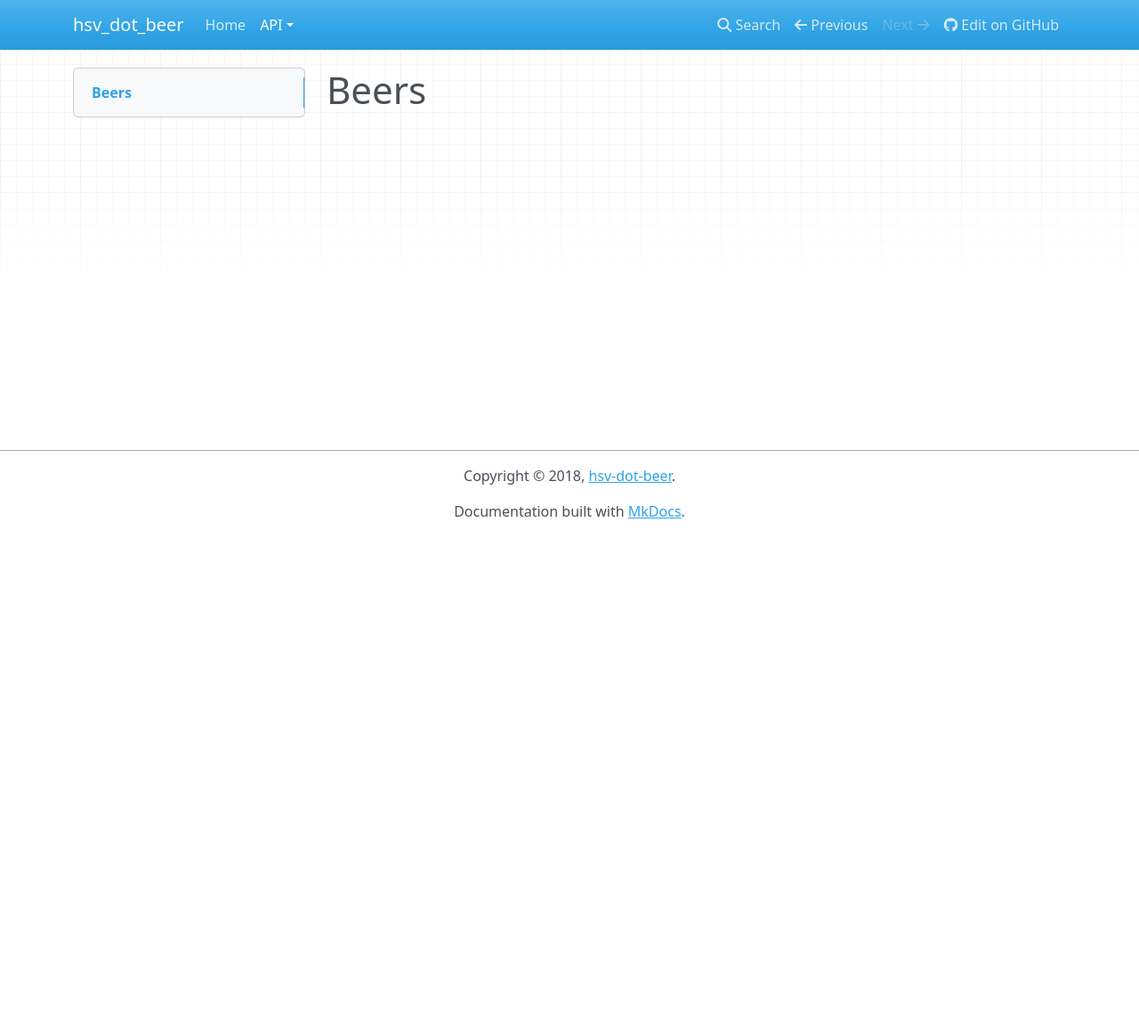
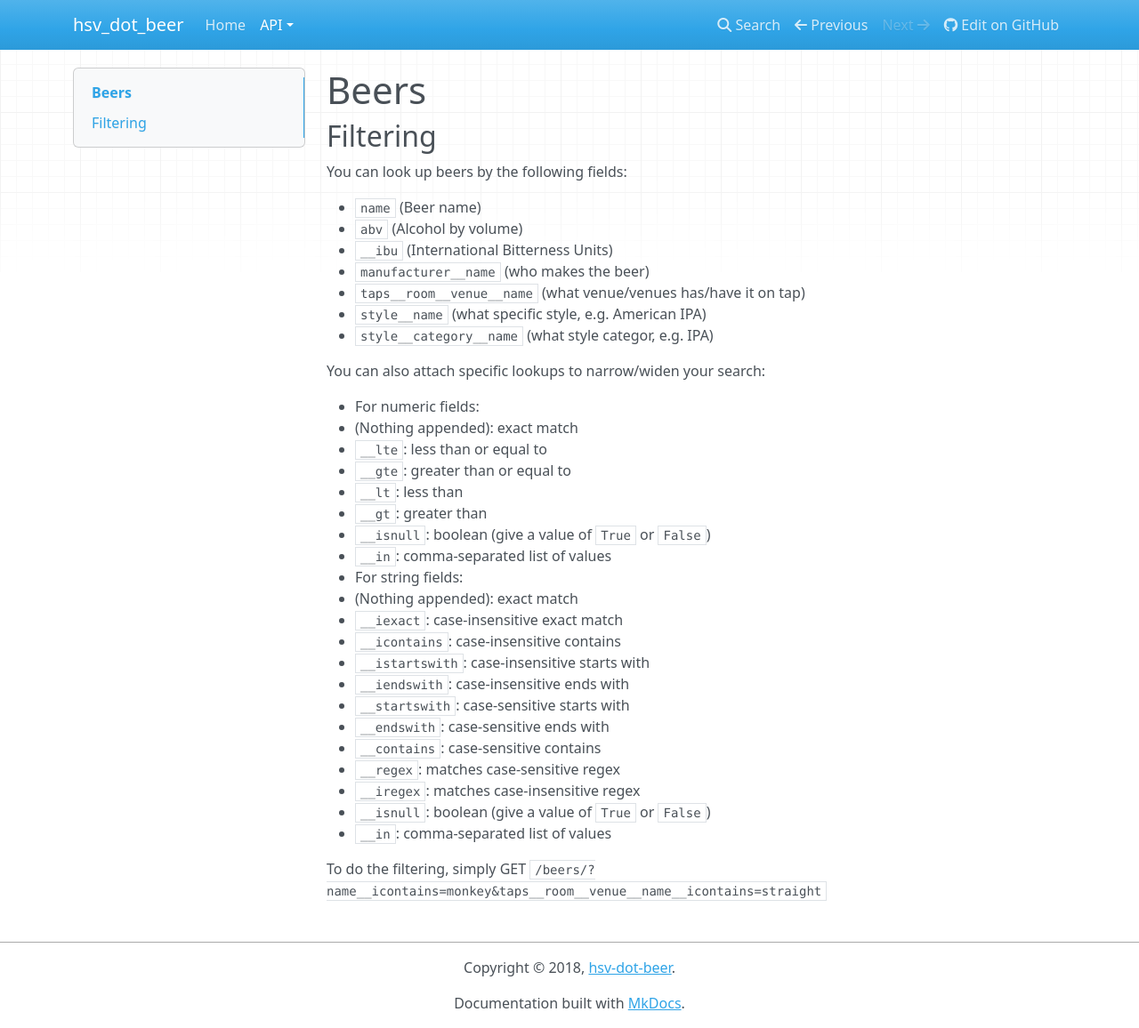
Before and after one commit to hsv-dot-beer/hsvdotbeer, an MkDocs documentation site: the page built from docs/beers/beers.md, in a window 1280 px wide and 1156 px high. Shown: the whole window at 89% size. Built offline with MkDocs 1.6.1, drawn with Linux system fonts in a browser that asks for light colours; nearby versions of some CDN libraries.

Commit message:
Add some docs about beer filtering

```diff
--- a/docs/beers/beers.md
+++ b/docs/beers/beers.md
@@ -1 +1,41 @@
 # Beers
+
+## Filtering
+
+You can look up beers by the following fields:
+
+- `name` (Beer name)
+- `abv` (Alcohol by volume)
+- `__ibu` (International Bitterness Units)
+- `manufacturer__name` (who makes the beer)
+- `taps__room__venue__name` (what venue/venues has/have it on tap)
+- `style__name` (what specific style, e.g. American IPA)
+- `style__category__name` (what style categor, e.g. IPA)
+
+You can also attach specific lookups to narrow/widen your search:
+
+- For numeric fields:
+   - (Nothing appended): exact match
+   - `__lte`: less than or equal to
+   - `__gte`: greater than or equal to
+   - `__lt`: less than
+   - `__gt`: greater than
+   - `__isnull`: boolean (give a value of `True` or `False`)
+   - `__in`: comma-separated list of values
+- For string fields:
+   - (Nothing appended): exact match
+   - `__iexact`: case-insensitive exact match
+   - `__icontains`: case-insensitive contains
+   - `__istartswith`: case-insensitive starts with
+   - `__iendswith`: case-insensitive ends with
+   - `__startswith`: case-sensitive starts with
+   - `__endswith`: case-sensitive ends with
+   - `__contains`: case-sensitive contains
+   - `__regex`: matches case-sensitive regex
+   - `__iregex`: matches case-insensitive regex
+   - `__isnull`: boolean (give a value of `True` or `False`)
+   - `__in`: comma-separated list of values
+
+
+To do the filtering, simply GET
+`/beers/?name__icontains=monkey&taps__room__venue__name__icontains=straight`
```
